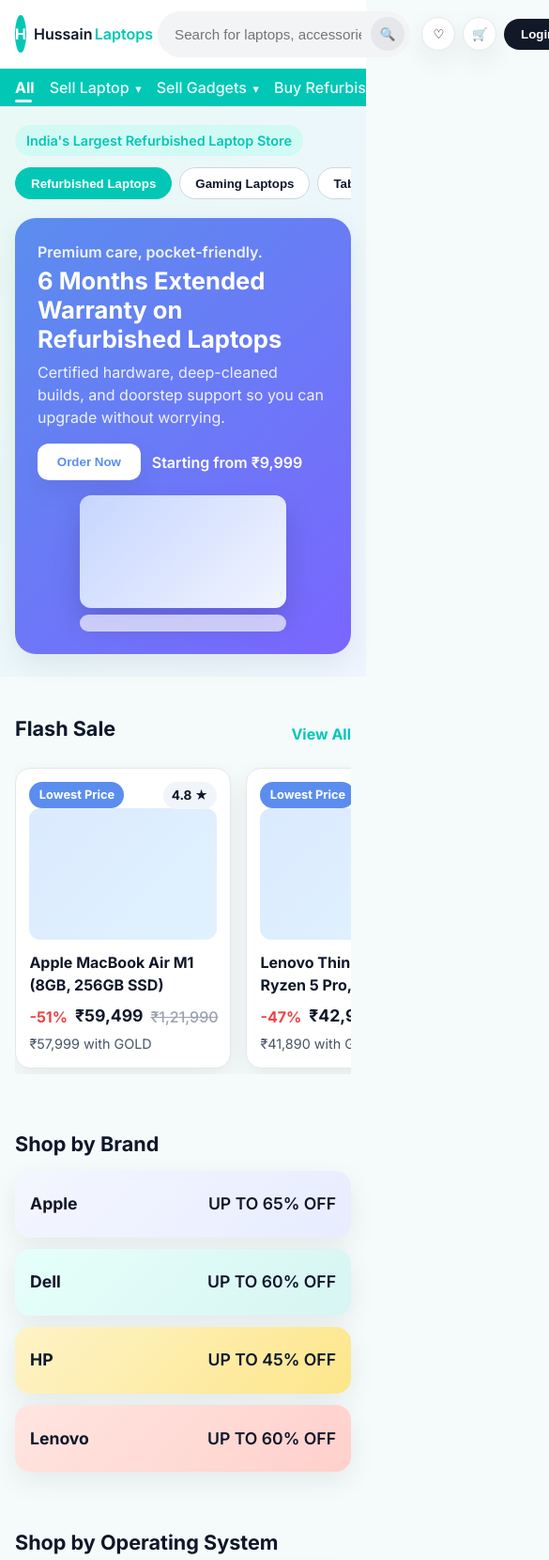
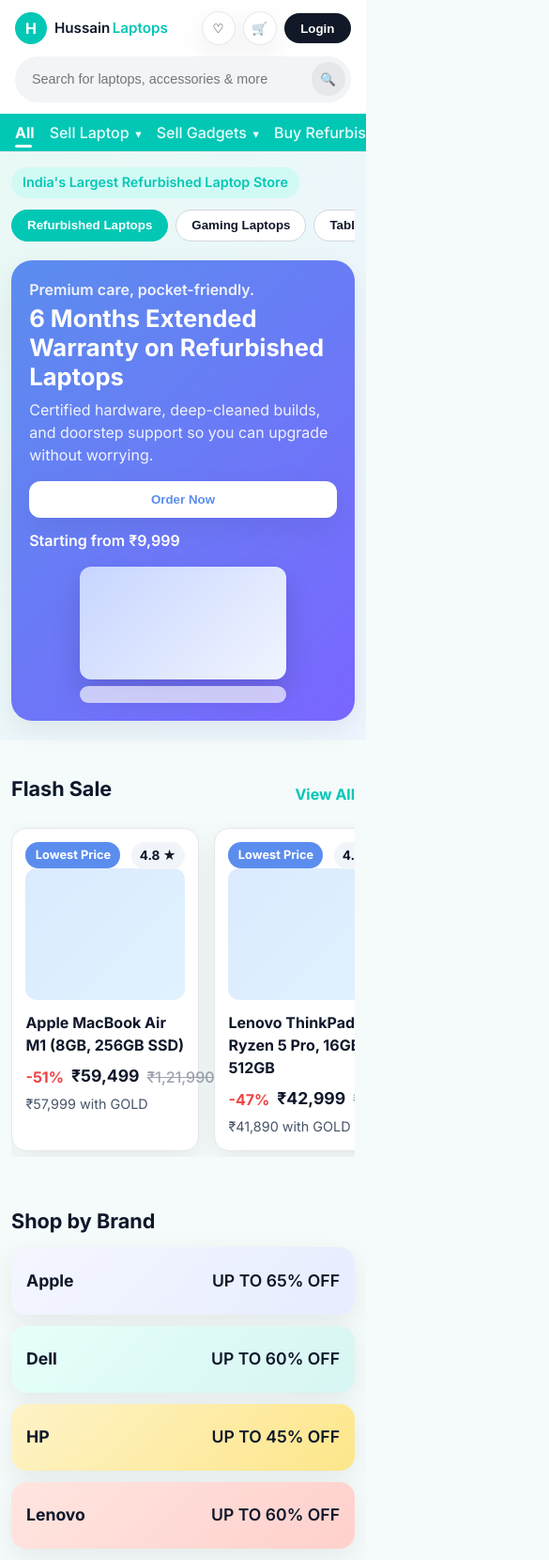
Before and after one commit to adarshdessai4-spec/hussain_laptop_ecom, a plain HTML site: page index.html in a window 390 px wide. Shown: the top 1660 px of the page at 94% size, 585 px wide, since content can reach past the window. Drawn offline with Linux system fonts and the light colour scheme.

Commit message:
Tighten mobile responsiveness

```diff
--- a/styles.css
+++ b/styles.css
@@ -49,6 +49,7 @@
   display: flex;
   align-items: center;
   gap: 0.75rem;
+  flex-wrap: wrap;
 }
 
 .logo {
@@ -353,7 +354,7 @@
 .card-row {
   display: grid;
   grid-auto-flow: column;
-  grid-auto-columns: minmax(230px, 260px);
+  grid-auto-columns: minmax(220px, 260px);
   gap: 1rem;
   overflow-x: auto;
   padding: 0.35rem 0.15rem 0.35rem 0;
@@ -995,6 +996,7 @@
 @media (min-width: 720px) {
   .header-main {
     gap: 1rem;
+    flex-wrap: nowrap;
   }
 
   .hero-card {
@@ -1091,3 +1093,72 @@
     grid-template-columns: repeat(5, minmax(0, 1fr));
   }
 }
+
+@media (max-width: 640px) {
+  .logo {
+    flex: 1 1 auto;
+  }
+
+  .header-actions {
+    margin-left: auto;
+  }
+
+  .search-bar {
+    order: 3;
+    width: 100%;
+  }
+
+  .section {
+    padding: 1rem 0.75rem;
+  }
+
+  .hero {
+    padding: 1rem 0.75rem 1.25rem;
+  }
+
+  .hero-card {
+    padding: 1.2rem;
+  }
+
+  .card-row {
+    grid-auto-columns: minmax(200px, 75vw);
+  }
+
+  .benefits-strip {
+    padding: 0.85rem;
+  }
+
+  .mega-footer {
+    padding: 1.5rem 0.75rem 1.25rem;
+  }
+}
+
+@media (max-width: 420px) {
+  .logo-icon {
+    width: 34px;
+    height: 34px;
+  }
+
+  .logo-text {
+    font-size: 0.95rem;
+  }
+
+  .search-bar input {
+    font-size: 0.9rem;
+  }
+
+  .primary-btn {
+    width: 100%;
+    text-align: center;
+  }
+
+  .cta-row {
+    flex-direction: column;
+    align-items: flex-start;
+  }
+
+  .footer-bar {
+    flex-direction: column;
+    align-items: flex-start;
+  }
+}
```
